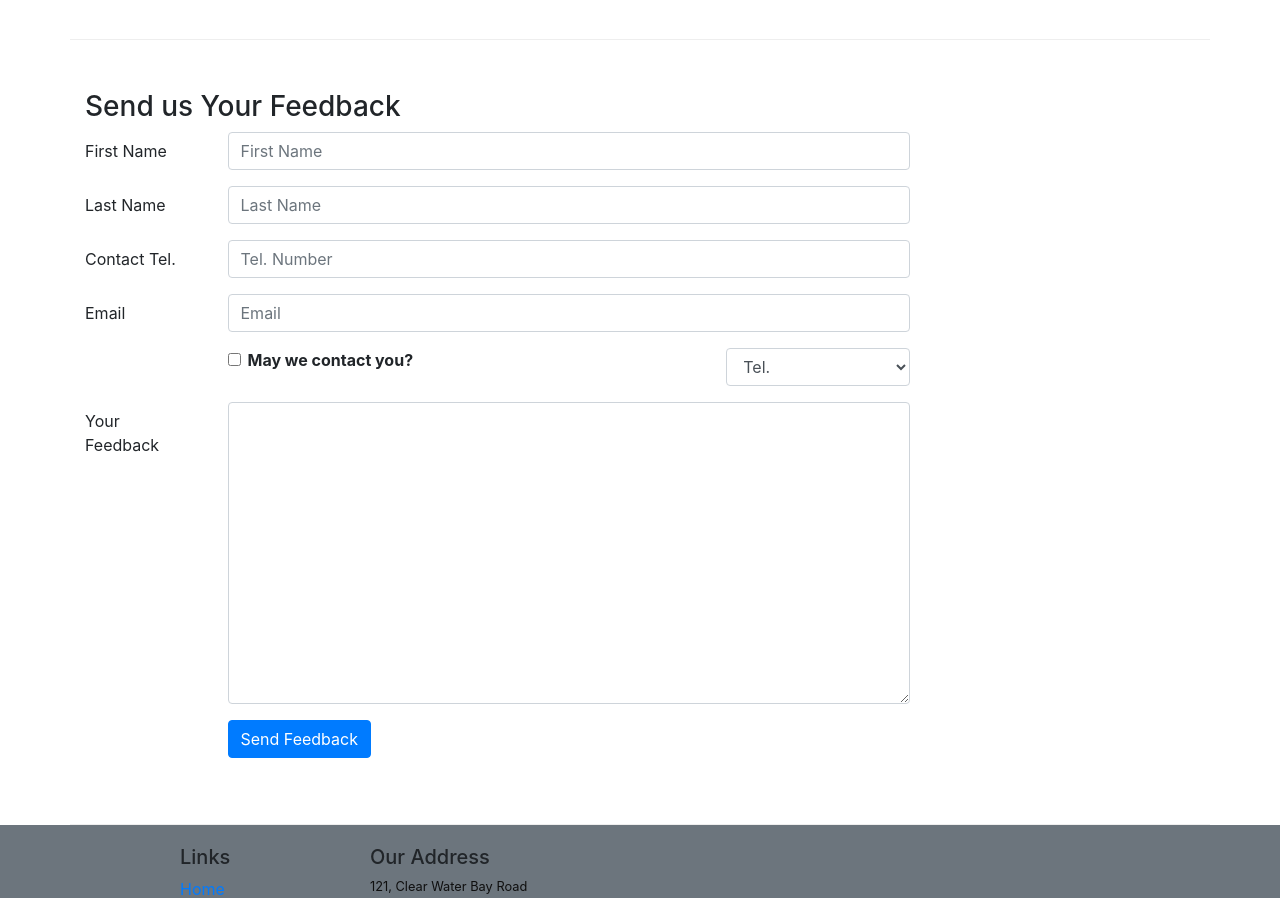
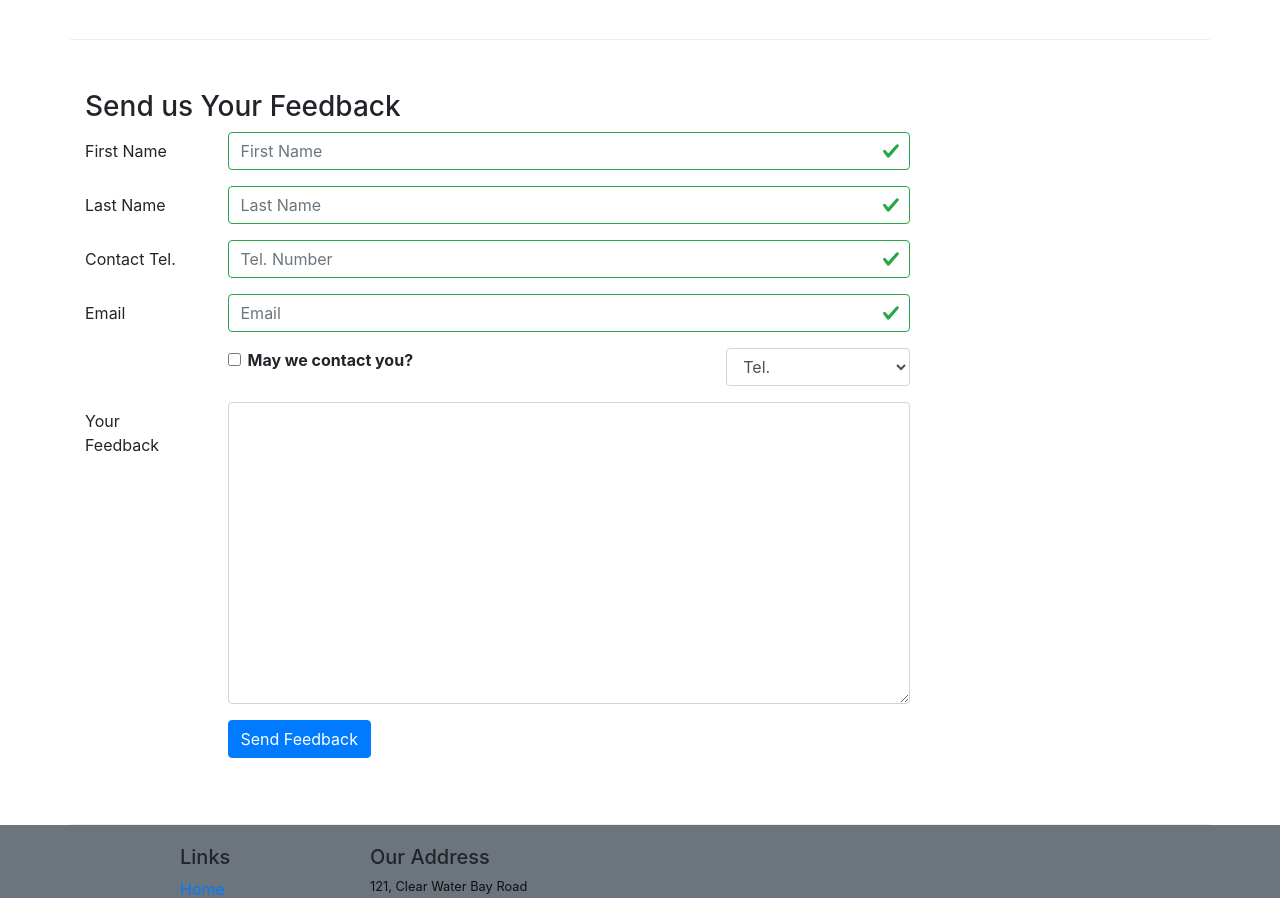
Before and after one commit to ieva1919/coursera-react, a React (Create React App) app: page /contactus in a window 1280 px wide. Shown: the part 900-1798 px from the top of the page. Built offline with nearby package versions, Linux system fonts and the light colour scheme.

Commit message:
add control form validation

```diff
--- a/src/component/Contact.js
+++ b/src/component/Contact.js
@@ -1,5 +1,5 @@
 import React, { Component } from 'react'
-import { Breadcrumb, BreadcrumbItem, Button, Form, FormGroup, Label, Input, Col } from 'reactstrap'
+import { Breadcrumb, BreadcrumbItem, Button, Form, FormGroup, Label, Input, Col, FormFeedback } from 'reactstrap'
 import { Link } from 'react-router-dom'
 
 class Contact extends Component {
@@ -13,10 +13,17 @@
             email: "",
             agree: false,
             contactType: "Tel. ",
-            message: ""
+            message: "",
+            touched: {
+                firstname: false,
+                lastname: false,
+                telnum: false,
+                email: false
+            }
         }
         this.handleSubmit = this.handleSubmit.bind(this)
         this.handleInputChange = this.handleInputChange.bind(this)
+        this.handleBlur = this.handleBlur.bind(this)
     }
 
     handleInputChange(event) {
@@ -35,7 +42,42 @@
         event.preventDefault()
     }
 
+    handleBlur = (field) => (evt) => {
+        this.setState({
+            touched: { ...this.state.touched, [field]: true }
+        })
+    }
+
+    validate(firstname, lastname, telnum, email) {
+        const errors = {
+            firstname: "",
+            lastname: "",
+            telnum: "",
+            email: "",
+        }
+
+        if (this.state.touched.firstname && firstname.length < 3)
+            errors.firstname = "First Name should be >= 3 characters"
+        else if (this.state.touched.firstname && firstname.length > 10)
+            errors.firstname = "First Name should be <= 10 characters"
+
+        if (this.state.touched.lastname && lastname.length < 3)
+            errors.lastname = "Last Name should be >= 3 characters"
+        else if (this.state.touched.lasttname && lastname.length > 10)
+            errors.lastname = "Last Name should be <= 10 characters"
+
+        const reg = /^\d+$/
+        if (this.state.touched.telnum && !reg.test(telnum))
+            errors.telnum = "Tel Nummer should contain only numbers"
+
+        if (this.state.touched.email && email.split('').filter(x => x === '@').length !== 1)
+            errors.email = "Email should contain @"
+
+        return errors
+    }
+
     render() {
+        const errors = this.validate(this.state.firstname, this.state.lastname, this.state.telnum, this.state.email)
         return (
             <div className="container">
                 <div className="row">
@@ -83,38 +125,100 @@
                             <FormGroup row>
                                 <Label htmlFor="firstname" md={2}> First Name </Label>
                                 <Col md={10}>
-                                    <Input type="text" id="firstname" name="firstname" placeholder="First Name" value={this.state.firstname} onChange={this.handleInputChange} />
+                                    <Input
+                                        type="text"
+                                        id="firstname"
+                                        name="firstname"
+                                        placeholder="First Name"
+                                        value={this.state.firstname}
+                                        valid={errors.firstname === ''}
+                                        invalid={errors.firstname !== ''}
+                                        onBlur={this.handleBlur('firstname')}
+                                        onChange={this.handleInputChange}
+                                    />
+                                    <FormFeedback>
+                                        {errors.firstname}
+                                    </FormFeedback>
                                 </Col>
                             </FormGroup>
                             <FormGroup row>
                                 <Label htmlFor="lasttname" md={2}> Last Name </Label>
                                 <Col md={10}>
-                                    <Input type="text" id="lastname" name="lastname" placeholder="Last Name" value={this.state.lastname} onChange={this.handleInputChange} />
+                                    <Input
+                                        type="text"
+                                        id="lastname"
+                                        name="lastname"
+                                        placeholder="Last Name"
+                                        value={this.state.lastname}
+                                        valid={errors.lastname === ''}
+                                        invalid={errors.lastname !== ''}
+                                        onBlur={this.handleBlur('lastname')}
+                                        onChange={this.handleInputChange}
+                                    />
+                                    <FormFeedback>
+                                        {errors.lastname}
+                                    </FormFeedback>
                                 </Col>
                             </FormGroup>
                             <FormGroup row>
                                 <Label htmlFor="telnum" md={2}> Contact Tel. </Label>
                                 <Col md={10}>
-                                    <Input type="tel" id="telnum" name="telnum" placeholder="Tel. Number" value={this.state.telnum} onChange={this.handleInputChange} />
+                                    <Input
+                                        type="tel"
+                                        id="telnum"
+                                        name="telnum"
+                                        placeholder="Tel. Number"
+                                        value={this.state.telnum}
+                                        valid={errors.telnum === ''}
+                                        invalid={errors.telnum !== ''}
+                                        onBlur={this.handleBlur('telnum')}
+                                        onChange={this.handleInputChange}
+                                    />
+                                    <FormFeedback>
+                                        {errors.telnum}
+                                    </FormFeedback>
                                 </Col>
                             </FormGroup>
                             <FormGroup row>
                                 <Label htmlFor="email" md={2}> Email </Label>
                                 <Col md={10}>
-                                    <Input type="email" id="email" name="email" placeholder="Email" value={this.state.email} onChange={this.handleInputChange} />
+                                    <Input
+                                        type="email"
+                                        id="email"
+                                        name="email"
+                                        placeholder="Email"
+                                        value={this.state.email}
+                                        valid={errors.email === ''}
+                                        invalid={errors.email !== ''}
+                                        onBlur={this.handleBlur('email')}
+                                        onChange={this.handleInputChange}
+                                    />
+                                    <FormFeedback>
+                                        {errors.email}
+                                    </FormFeedback>
                                 </Col>
                             </FormGroup>
                             <FormGroup row>
                                 <Col md={{ size: 6, offset: 2 }}>
                                     <FormGroup check>
                                         <Label check>
-                                            <Input type="checkbox" name="agree" value={this.state.agree} onChange={this.handleInputChange} /> {' '}
+                                            <Input
+                                                type="checkbox"
+                                                name="agree"
+                                                value={this.state.agree}
+                                                onChange={this.handleInputChange}
+                                            /> {' '}
                                             <strong>May we contact you?</strong>
                                         </Label>
                                     </FormGroup>
                                 </Col>
                                 <Col md={{ size: 3, offset: 1 }}>
-                                    <Input type="select" name="contactType" value={this.state.contactType} onChange={this.handleInputChange}>
+                                    <Input
+                                        type="select"
+                                        name="contactType"
+                                        value={this.state.contactType}
+                                        onChange={this.handleInputChange}
+                                    >
                                         <option> Tel. </option>
                                         <option> Email </option>
                                     </Input>
@@ -123,7 +227,14 @@
                             <FormGroup row>
                                 <Label htmlFor="message" md={2}> Your Feedback </Label>
                                 <Col md={10}>
-                                    <Input type="textarea" id="message" name="message" rows="12" value={this.state.message} onChange={this.handleInputChange} />
+                                    <Input
+                                        type="textarea"
+                                        id="message"
+                                        name="message"
+                                        rows="12"
+                                        value={this.state.message}
+                                        onChange={this.handleInputChange}
+                                    />
                                 </Col>
                             </FormGroup>
                             <FormGroup row>
```
